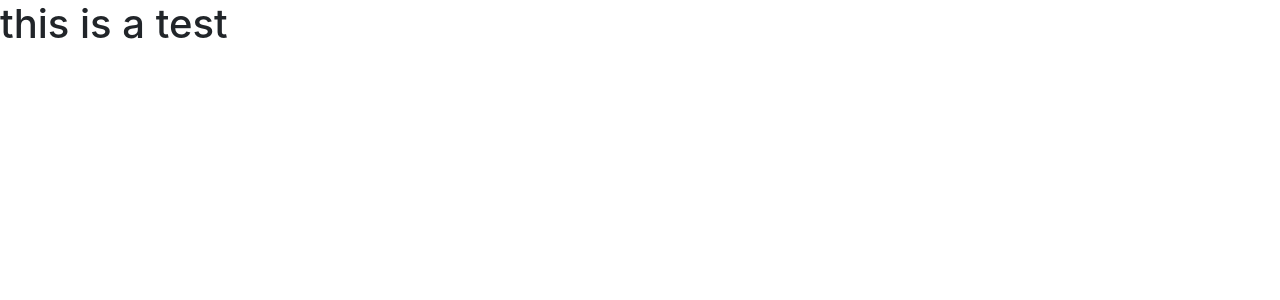
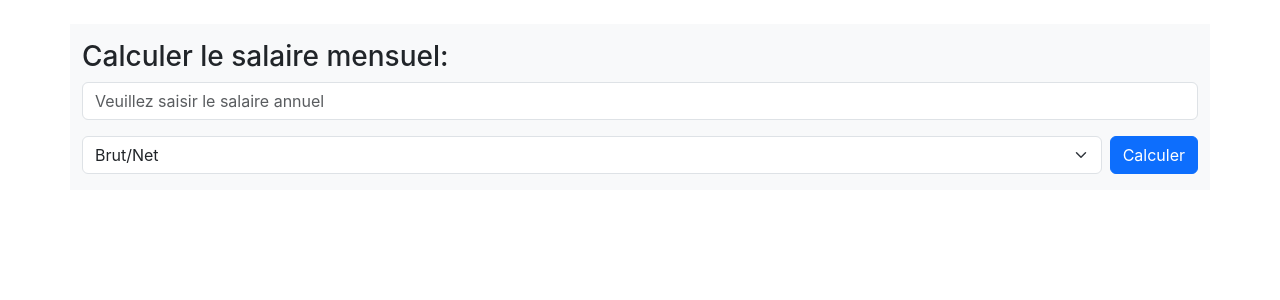
Before and after one commit to joethedev/wiso-frontend, a React (Create React App) app: page / in a window 1280 px wide. Shown: the top 300 px of the page. Built offline with nearby package versions, Linux system fonts and the light colour scheme; no server answers; the HTML template or start-up script is replaced by a standard one.

Commit message:
WFP-5: Create a first form for the monthly salary service

```diff
--- a/src/App.js
+++ b/src/App.js
@@ -1,24 +1,11 @@
-import axios from "axios"
-import {useState, useEffect} from "react"
+import MonthlySalaryCalculator from "./components/MonthlySalaryCalculator";
 
 function App() {
-  const [todo, setTodo] = useState({})
 
-  useEffect(() => {
-    axios.get('http://localhost:8080//incomeTaxSlice/1')
-    .then( res => {
-      setTodo(res.data)
-      console.log(res.data)
-    })
-
-
-    .catch(err => console.log(err))
-  },[])
   return (
-   <div>
-    <h1>this is a test</h1>
-    {todo.from}
-   </div>
+    <>
+    <MonthlySalaryCalculator />
+    </>
   );
 }
 
--- /dev/null
+++ b/src/components/MonthlySalaryCalculator/index.jsx
@@ -0,0 +1,74 @@
+import axios from "axios";
+import { useState, useEffect, useRef } from "react";
+import { Button, Container, Stack, Form } from "react-bootstrap";
+
+const MonthlySalaryCalculator = () => {
+  const [annual, setAnnual] = useState("");
+  const [result, setResult] = useState("");
+  const [select, setSelect] = useState("");
+
+  const annualRef = useRef();
+  const salaryType = useRef();
+
+  const handleSelectChange = () => {
+    setSelect(salaryType.current.value);
+  };
+
+  const handleSubmit = (e) => {
+    e.preventDefault();
+    setAnnual(annualRef.current.value);
+  };
+
+  useEffect(() => {
+    let salType = ""
+
+    select === "Brut" ? salType = "gross" : salType = "net"
+
+    if (annual) {
+      axios
+        .get(`http://localhost:8080/salary/${salType}/${annual}`)
+        .then((res) => {
+          setResult(res.data);
+        })
+
+        .catch((err) => console.log(err));
+    }
+  }, [annual]);
+  return (
+    <div>
+      <Container className="mt-4 bg-light pt-3 pb-3" fluid="sm">
+        <h3>Calculer le salaire mensuel:</h3>
+
+        <Form onClick={handleSubmit}>
+          <Form.Group controlId="annual">
+            <Form.Control
+              placeholder="Veuillez saisir le salaire annuel"
+              ref={annualRef}
+              type="number"
+              required
+            />
+          </Form.Group>
+          <Stack direction="horizontal" className="mt-3" gap="2">
+            <Form.Select onChange={handleSelectChange} ref={salaryType}>
+              <option hidden={true}>Brut/Net</option>
+              <option>Brut</option>
+              <option>Net</option>
+            </Form.Select>
+            <Button>Calculer</Button>
+          </Stack>
+        </Form>
+
+        {result.monthlySalary ? (
+          <p className="mt-3">
+            Votre salaire mensuel {select} est:{" "}
+            <strong>{result.monthlySalary}</strong>
+          </p>
+        ) : (
+          ""
+        )}
+      </Container>
+    </div>
+  );
+};
+
+export default MonthlySalaryCalculator;
```
